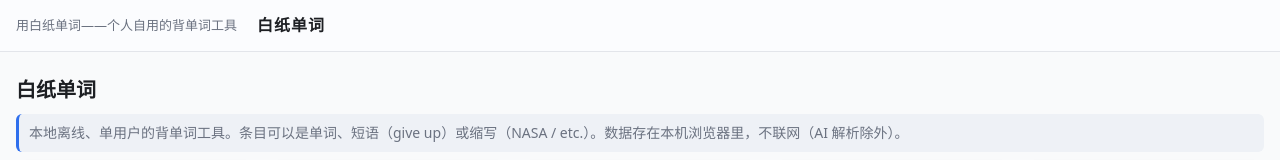
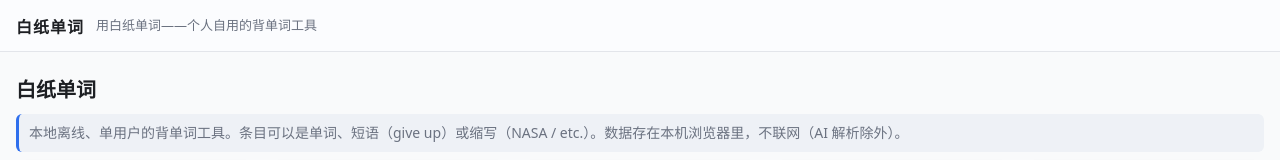
Before and after one commit to ynot-cai/Blank-Sheet-Vocab, a website built with Vite: page index.html in a window 1280 px wide. Shown: the top 160 px of the page. Built offline with nearby package versions, Linux system fonts and the light colour scheme.

Commit message:
版本 0.0.12：白条里 title 与说明文字对调位置；说明文字只在主界面出现（顶替缺失的那排按钮）；title 改成按钮，所有有白条的页面点它回主界面

```diff
--- a/package.json
+++ b/package.json
@@ -1,7 +1,7 @@
 {
   "name": "blank-sheet-vocab",
   "private": true,
-  "version": "0.0.11",
+  "version": "0.0.12",
   "type": "module",
   "description": "白纸单词 —— 本地优先 + 可选云同步的背单词应用（版本 0.0.1：设置页 + 数据层）",
   "scripts": {
--- a/src/App.ts
+++ b/src/App.ts
@@ -137,11 +137,15 @@ export function renderApp(root: HTMLElement): void {
     navBox.classList.toggle('nav-hidden', fullscreen);
     if (fullscreen) return;
 
-    navBox.appendChild(h('span', { class: 'nav-tagline', text: '用白纸单词——个人自用的背单词工具' }));
-    navBox.appendChild(h('span', { class: 'brand', text: '白纸单词' }));
-
-    // 首页标题右侧留空（首页自己就是入口，再来一排全局入口是重复的）
-    if (path === HOME_PATH) return;
+    // title：改成按钮，点它回主界面（用户要求：所有有白条的页面都能回主界面）
+    const brand = h('button', { class: 'brand', type: 'button', text: '白纸单词', title: '回到主界面' });
+    brand.addEventListener('click', () => navigate(HOME_PATH));
+    navBox.appendChild(brand);
+    // 说明文字**只在主界面**出现：它顶替主界面本来缺失的那排按钮
+    if (path === HOME_PATH) {
+      navBox.appendChild(h('span', { class: 'nav-tagline', text: '用白纸单词——个人自用的背单词工具' }));
+      return;
+    }
 
     const actions = h('div', { class: 'nav-actions' });
     for (const item of NAV) {
--- a/src/styles/global.css
+++ b/src/styles/global.css
@@ -2254,3 +2254,31 @@ body {
 .site-footer-by {
   color: var(--fg-dim);
 }
+
+/* ═══════════════════════════════════════════════════════════════════════════
+   版本 0.0.12：白条里 title 变成「回主界面」按钮；说明文字与 title 对调，
+   且**只在主界面**出现（顶替主界面上缺失的那排按钮）。
+   ═══════════════════════════════════════════════════════════════════════════ */
+
+/* title 现在是 <button>：去掉按钮默认外观，只保留旧版 .brand 的文字观感 */
+.nav .brand {
+  background: transparent;
+  border: none;
+  padding: 0;
+  margin-right: 2px;
+  cursor: pointer;
+  color: var(--fg);
+  font-family: inherit;
+  font-weight: 700;
+  font-size: 16px;
+  letter-spacing: 1px;
+}
+
+.nav .brand:hover {
+  opacity: 0.78;
+}
+
+/* 说明文字排在 title 之后（原先是排在前面），不再需要右侧留白 */
+.nav-tagline {
+  margin-right: 0;
+}
```
